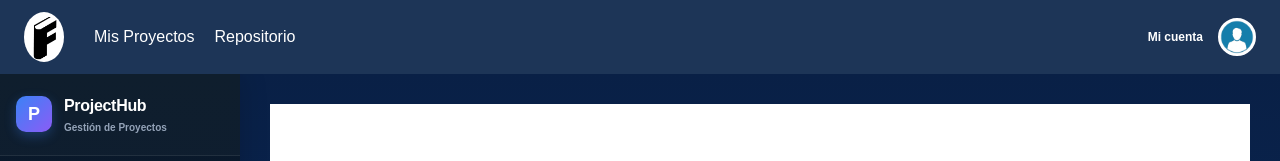
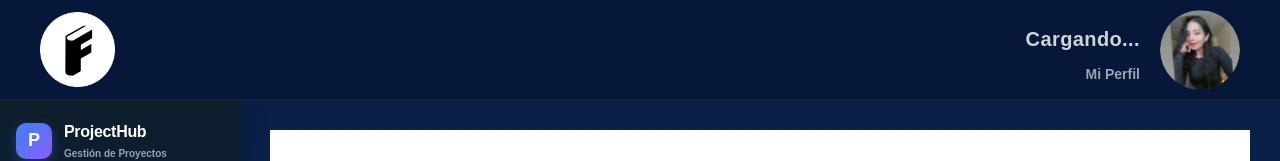
Before and after one commit to Brayancrack133/Proyecto_7mo, a React (Vite) app in the folder frontend/: page /xp in a window 1280 px wide. Shown: the top 161 px of the page. Built offline with nearby package versions, Linux system fonts and the light colour scheme; no server answers.

Commit message:
mejorado header pero aun falta

```diff
--- a/frontend/src/components/templates/Contenido.tsx
+++ b/frontend/src/components/templates/Contenido.tsx
@@ -1,7 +1,7 @@
 import React from 'react'
 import Sidebar from '../organisms/Sidebar'
 import './Contenido.css'
-import Header from '../organisms/Header/Header'
+import Header from '../organisms/Head'
 
 interface ContenidoProps {
   children?: React.ReactNode;
@@ -10,7 +10,7 @@ interface ContenidoProps {
 const Contenido: React.FC<ContenidoProps> = ({ children }) => {
   return (
     <div className="inicio-page">
-      <Header u={null} />
+      <Header />
       <div className="contnt">
         <Sidebar />
 
```
